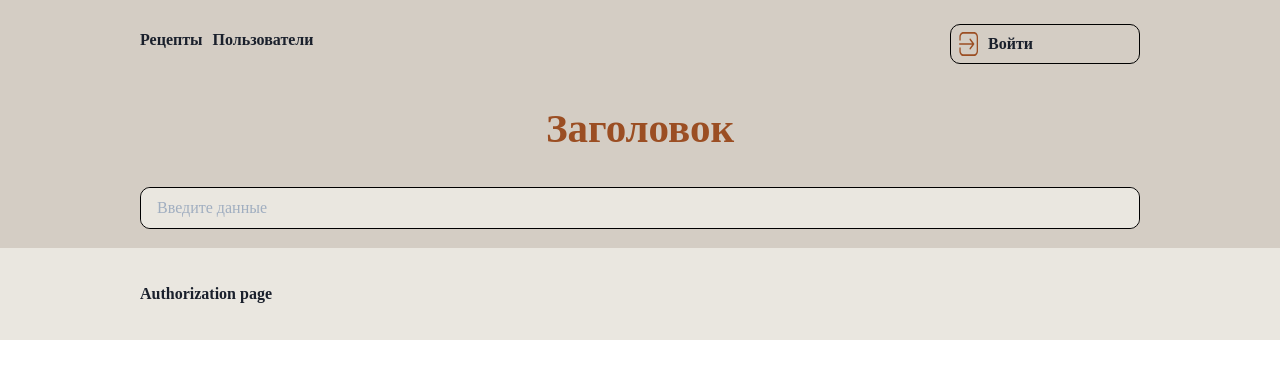
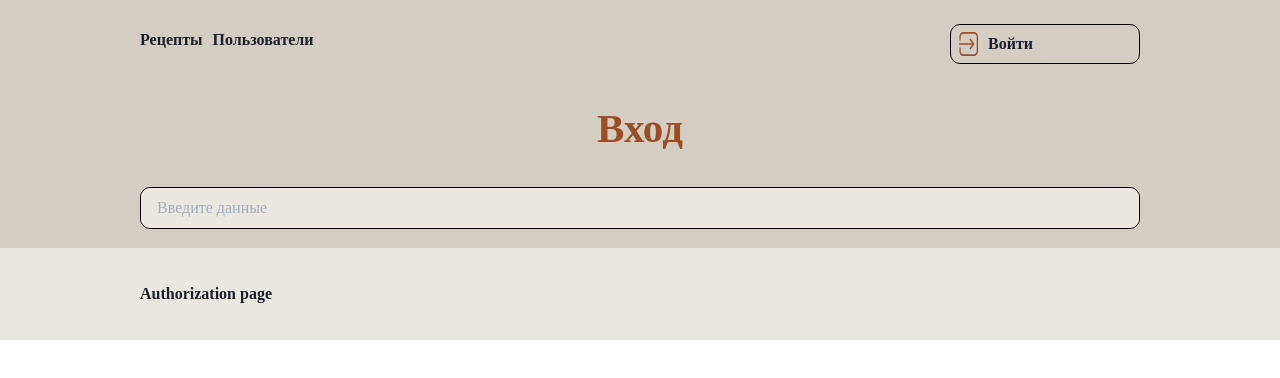
Before and after one commit to fairay/CourseWeb, a React (Create React App) app in the folder front/: page /auth in a window 1280 px wide. Shown: the top 378 px of the page. Built offline with nearby package versions, Linux system fonts and the light colour scheme; a web font is replaced by a local one.

Commit message:
added header routing

```diff
--- a/front/src/App.tsx
+++ b/front/src/App.tsx
@@ -1,5 +1,5 @@
 import * as React from "react";
-import Header from "./components/layout/header/Header";
+import HeaderRouter from "./components/layout/Header";
 import Home from "./components/layout/Home";
 import Fonts from "./components/Fonts";
 import theme from "./extendTheme";
@@ -8,7 +8,7 @@ import { ChakraProvider, Box, Text, Menu, Container } from "@chakra-ui/react";
 export const App = () => (
   <ChakraProvider theme={theme}>
     <Fonts />
-    <Header  />
+    <HeaderRouter  />
     <Home />
   </ChakraProvider>
 );
--- /dev/null
+++ b/front/src/components/layout/Header.tsx
@@ -0,0 +1,20 @@
+import { Box, Container, Divider } from "@chakra-ui/react";
+import React from "react";
+import AllRecipes from "./home/allrecipes/AllRecipes";
+import {BrowserRouter, Routes, Route, useParams, RouteProps, Params} from "react-router-dom"
+import RecipeParams from "./home/recipe/Recipe"
+import Header from "./header/Header"
+
+
+const HeaderRouter: React.FC<{}> = ({}) => {
+    return <BrowserRouter>
+        <Routes>
+        <Route path="/" element={<Header title="Все рецепты" />}/>
+        <Route path="/auth" element={<Header title="Вход" />}/>
+        <Route path="/recipes/:id" element={<Header title="Рецепт"/>}/>
+        <Route path="*" element={<Header title="Страница не найдена"/>}/>
+        </Routes>
+    </BrowserRouter>
+}
+
+export default HeaderRouter
--- a/front/src/components/layout/header/Header.tsx
+++ b/front/src/components/layout/header/Header.tsx
@@ -11,11 +11,13 @@ import {
   Spacer,
 } from "@chakra-ui/react";
 
-import Titles from "./Titles"
+import {Titles, TitlesProps} from "./Titles"
 import Navbar from "./Navbar/Navbar"
 import Input from "components/base/Input"
 
-interface HeaderProps {}
+interface HeaderProps extends TitlesProps {
+    role?: string
+}
 
 const Header: React.FC<HeaderProps> = (props) => {
     const navItems = [
@@ -37,7 +39,7 @@ const Header: React.FC<HeaderProps> = (props) => {
             maxW="1000px"
         >
             <Navbar items={navItems}/>
-            <Titles title="Заголовок"/>
+            <Titles {...props}/>
             <Input width="100%" bg='bg' marginTop="5px"/>
         </Container>
     </Box>
--- a/front/src/components/layout/header/Titles.tsx
+++ b/front/src/components/layout/header/Titles.tsx
@@ -11,13 +11,13 @@ import {
   Spacer,
 } from "@chakra-ui/react";
 
-interface TitlesProps {
+export interface TitlesProps {
   subtitle?: string
   title: string
   undertitle?: string
 }
 
-const Titles: React.FC<TitlesProps> = (props) => {
+export const Titles: React.FC<TitlesProps> = (props) => {
   return (
       <Container
         width="100%"
@@ -45,5 +45,3 @@ const Titles: React.FC<TitlesProps> = (props) => {
       </Container>
   );
 };
-
-export default Titles;
--- a/front/src/components/layout/home/recipe/Recipe.tsx
+++ b/front/src/components/layout/home/recipe/Recipe.tsx
@@ -37,12 +37,12 @@ class Recipe extends React.Component<PP, State> {
 
     render() {
         return(
-        <div>
+        <Box>
             <h2>Recipe {this.id}</h2>
             {this.state.recipe &&
             <h2>{this.state.recipe.title}</h2>
             }
-        </div>
+        </Box>
       )
     }
 }
```
